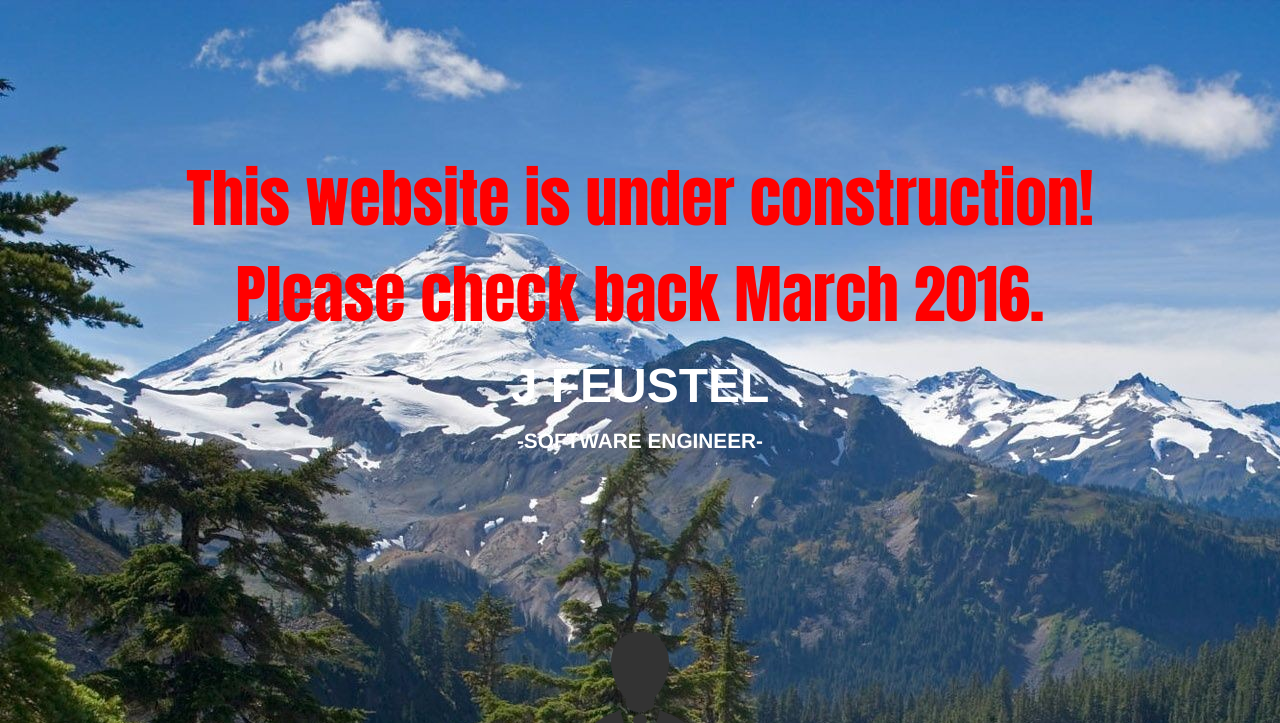
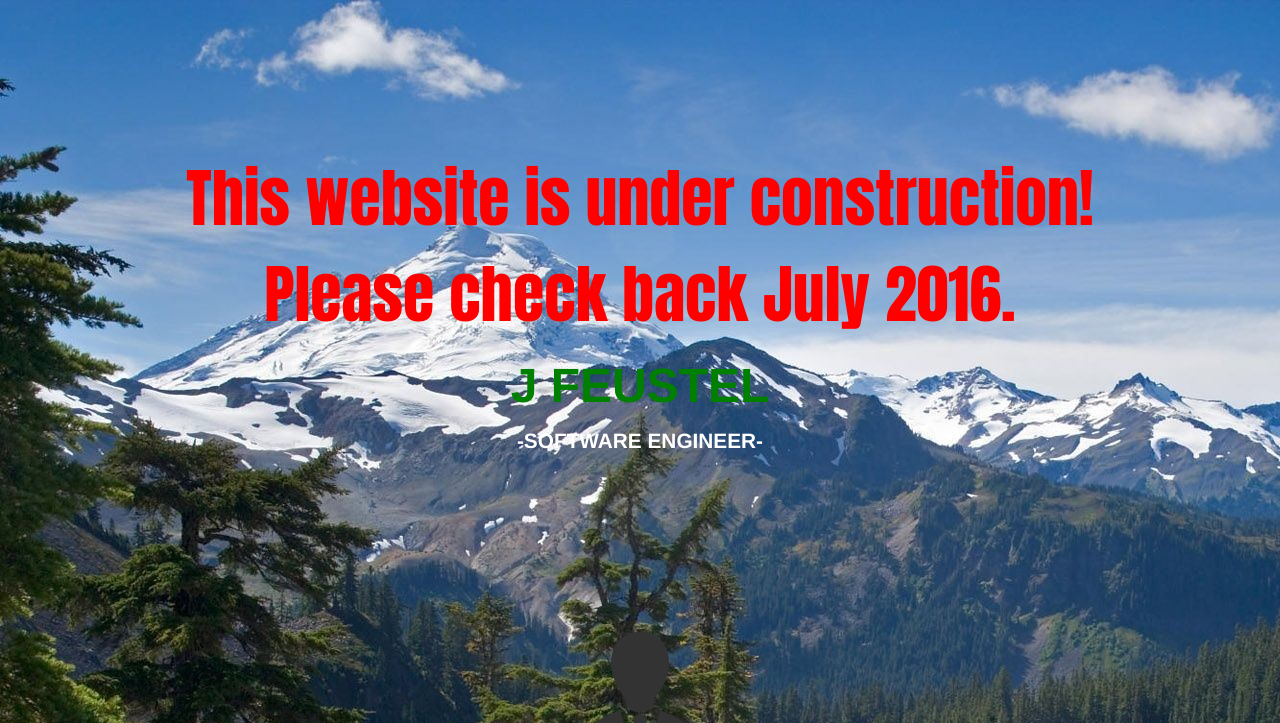
Before and after one commit to jfeustel/jfeustel.com-website, a plain HTML site: page public/index.html in a window 1280 px wide. Shown: the top 723 px of the page. Drawn offline with Linux system fonts and the light colour scheme.

Commit message:
Month and name color
Changed month to July, Name color in biggest css class to green

```diff
--- a/public/index.html
+++ b/public/index.html
@@ -8,7 +8,7 @@
 
 		<p><div class="construction">
 			This website is under construction!<br>
-			Please check back March 2016.</div></p>
+			Please check back July 2016.</div></p>
 		<p><div class="biggest">
 			J FEUSTEL</div></p>
 		<p><div class="bigger">
--- a/public/jstyle.css
+++ b/public/jstyle.css
@@ -24,7 +24,7 @@ p{
 	font-size: 300%;
 	text-align: center;
 	font-weight: bold;
-	color: white;
+	color: green;
 	font-family: "Helvetica";
 }
 .bigger{
```
